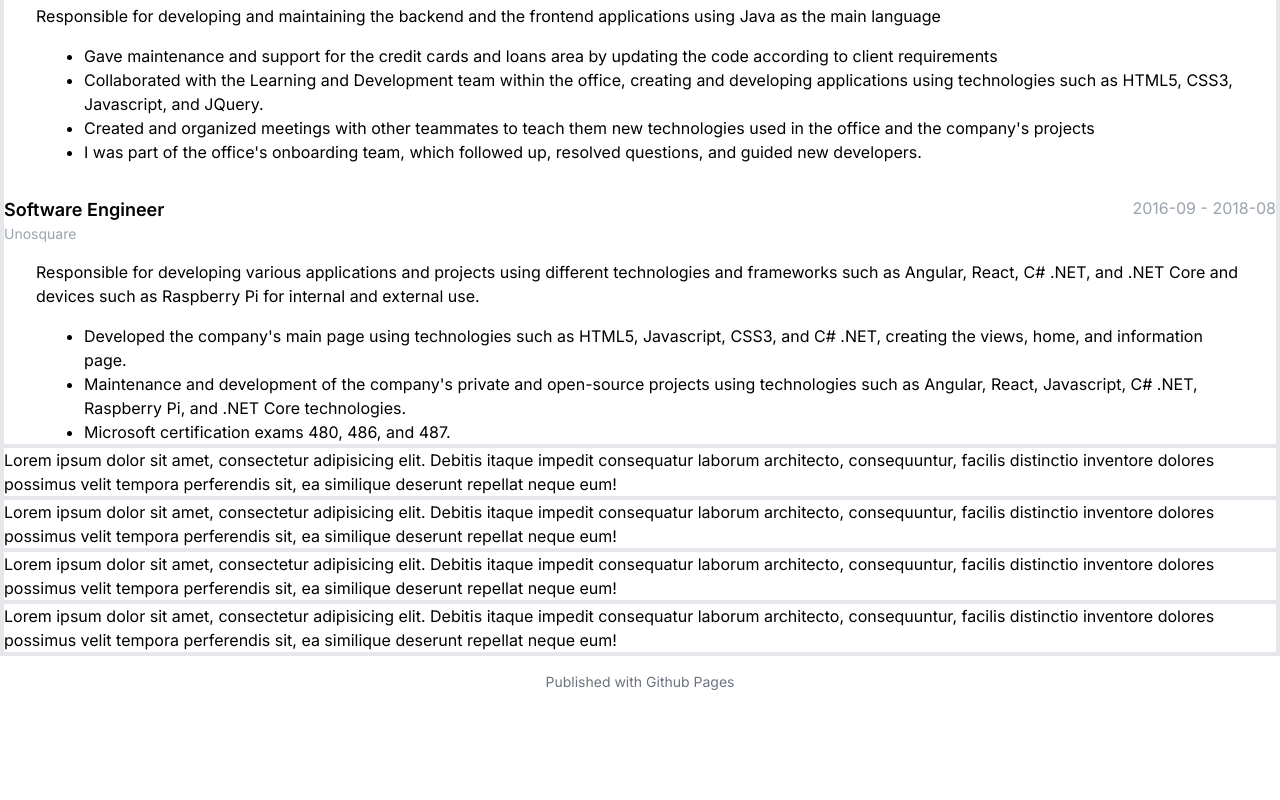
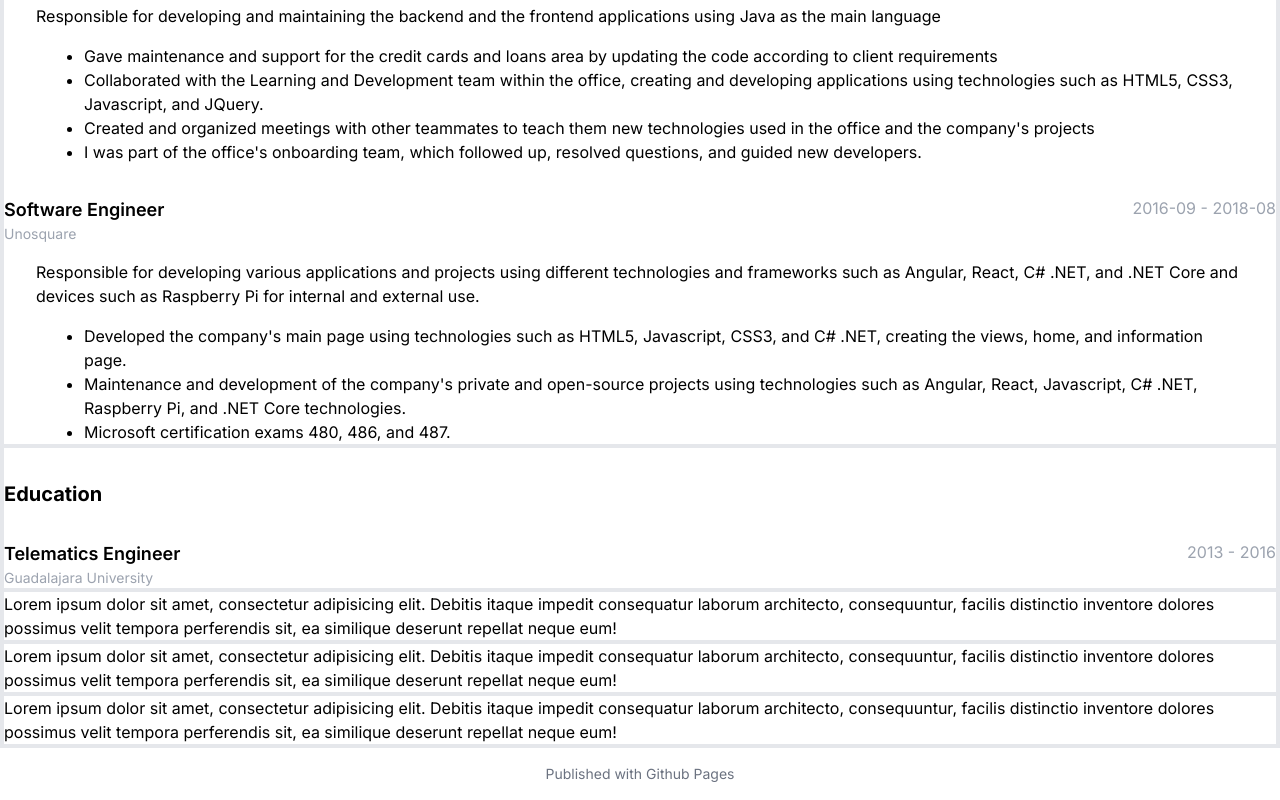
Before and after one commit to israelramosm/isra-page, a Next.js app: page /isra-page/ in a window 1280 px wide. Shown: the part 1212-2012 px from the top of the page. Before the commit the page ends 1920 px from the top, so only its background shows below. Built offline with nearby package versions, Linux system fonts and the light colour scheme.

Commit message:
feat(education): add education section

```diff
--- a/src/app/page.tsx
+++ b/src/app/page.tsx
@@ -1,3 +1,4 @@
+import Education from "../components/Education/Education";
 import Experience from "../components/Experience/Experience";
 import HomeSection from "../components/HomeSection/HomeSection";
 import Presentation from "../components/Presentation/Presentation";
@@ -36,6 +37,10 @@ export default function Home() {
         <Header title="Experience" />
         <Experience />
       </HomeSection>
+      <HomeSection id="education" className="border-solid border-2">
+        <Header title="Education" />
+        <Education />
+      </HomeSection>
       <HomeSection id="skills" className="border-solid border-2">
         {/* Skills */}
         <p>
@@ -47,15 +52,6 @@ export default function Home() {
       </HomeSection>
       <HomeSection id="language" className="border-solid border-2">
         {/* Languages */}
-        <p>
-          Lorem ipsum dolor sit amet, consectetur adipisicing elit. Debitis
-          itaque impedit consequatur laborum architecto, consequuntur, facilis
-          distinctio inventore dolores possimus velit tempora perferendis sit,
-          ea similique deserunt repellat neque eum!
-        </p>
-      </HomeSection>
-      <HomeSection id="education" className="border-solid border-2">
-        {/* Education */}
         <p>
           Lorem ipsum dolor sit amet, consectetur adipisicing elit. Debitis
           itaque impedit consequatur laborum architecto, consequuntur, facilis
--- /dev/null
+++ b/src/components/Education/Education.tsx
@@ -0,0 +1,13 @@
+import TitleHeader from "../Headers/TitleHeader";
+
+export default function Education() {
+  return (
+    <>
+      <TitleHeader
+        title="Telematics Engineer"
+        subtitle="Guadalajara University"
+        rightText="2013 - 2016"
+      />
+    </>
+  );
+}
```
